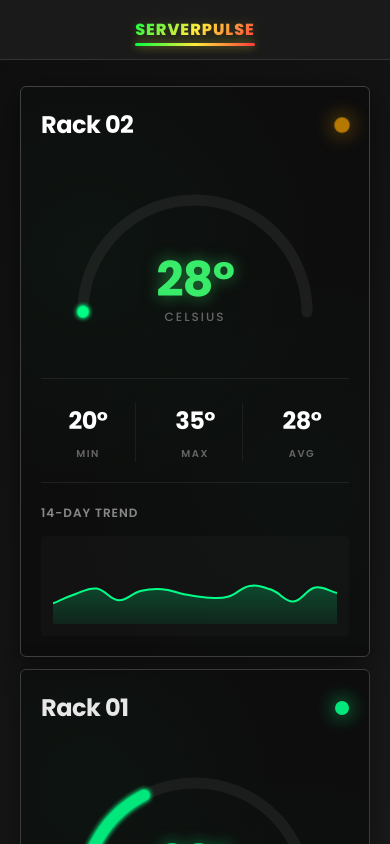
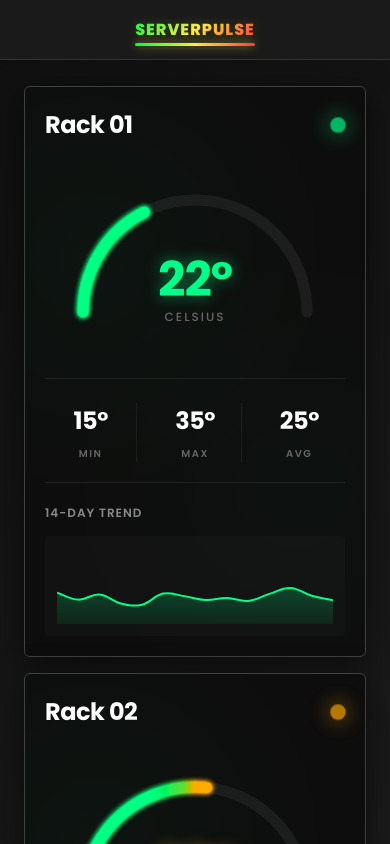
Before and after one commit to ShewonGun/ServerPulse, an Angular app in the folder serverpulse-frontend/: page / in a window 390 px wide. Built offline with nearby package versions, Linux system fonts and the light colour scheme.

Commit message:
mobile res done

```diff
--- a/serverpulse-frontend/src/app/pages/dashboard-page/dashboard-page.component.html
+++ b/serverpulse-frontend/src/app/pages/dashboard-page/dashboard-page.component.html
@@ -1,11 +1,13 @@
 <div class="dashboard-container">
-  <div class="dashboard-layout">
-    <!-- Featured Card (Large) -->
-    <div class="featured-section">
-      <div class="featured-card">
-        <app-server-card [data]="featuredServer" [showChart]="true"></app-server-card>
+  <div class="dashboard-layout" [class.mobile-view]="isMobileView()">
+    <!-- Featured Card (Large) - Hidden on mobile -->
+    @if (!isMobileView()) {
+      <div class="featured-section">
+        <div class="featured-card">
+          <app-server-card [data]="featuredServer" [showChart]="true"></app-server-card>
+        </div>
       </div>
-    </div>
+    }
 
     <!-- Right Section: Small Cards + Pagination -->
     <div class="right-section">
@@ -13,13 +15,13 @@
       <div class="small-cards-section">
         @for (server of smallCards; track trackByServerName($index, server)) {
           <div class="small-card">
-            <app-server-card [data]="server" [showChart]="false"></app-server-card>
+            <app-server-card [data]="server" [showChart]="isMobileView()"></app-server-card>
           </div>
         }
       </div>
 
-      <!-- Pagination Controls -->
-      @if (totalPages > 1) {
+      <!-- Pagination Controls - Hidden on mobile -->
+      @if (totalPages > 1 && !isMobileView()) {
         <div class="pagination-controls">
           <button
             class="pagination-btn prev"
--- a/serverpulse-frontend/src/app/pages/dashboard-page/dashboard-page.component.scss
+++ b/serverpulse-frontend/src/app/pages/dashboard-page/dashboard-page.component.scss
@@ -10,6 +10,13 @@
   gap: 1.5rem;
   min-height: calc(100vh - 120px);
   padding: 0;
+
+  // Mobile view - single column, no featured card
+  &.mobile-view {
+    grid-template-columns: 1fr;
+    gap: 1rem;
+    padding: 0;
+  }
 }
 
 .right-section {
@@ -174,6 +181,32 @@
     padding: 0;
     grid-template-columns: 1fr;
     gap: 1rem;
+
+    &.mobile-view {
+      .right-section {
+        width: 100%;
+      }
+
+      .small-cards-section {
+        display: flex;
+        flex-direction: column;
+        gap: 1rem;
+        margin-top: 0;
+        padding: 0 0.5rem 1rem;
+      }
+
+      .small-card {
+        transform: none;
+        margin: 0;
+        width: 100%;
+        opacity: 1;
+
+        app-server-card {
+          display: block;
+          width: 100%;
+        }
+      }
+    }
   }
 
   .featured-section {
--- a/serverpulse-frontend/src/app/pages/dashboard-page/dashboard-page.component.ts
+++ b/serverpulse-frontend/src/app/pages/dashboard-page/dashboard-page.component.ts
@@ -15,6 +15,9 @@ export class DashboardPageComponent implements OnInit, OnDestroy {
   // Pagination for small cards
   currentPage = signal(0);
   readonly itemsPerPage = 6;
+
+  // Mobile view detection
+  isMobileView = signal(false);
 
   // Array constructor for template
   protected readonly Array = Array;
@@ -97,14 +100,39 @@ export class DashboardPageComponent implements OnInit, OnDestroy {
   ];
 
   ngOnInit(): void {
-    // Start auto-rotation every 5 seconds
-    this.startRotation();
+    // Check if mobile view
+    this.checkMobileView();
+
+    // Listen for window resize
+    window.addEventListener('resize', () => this.checkMobileView());
+
+    // Start auto-rotation every 5 seconds (only if not mobile)
+    if (!this.isMobileView()) {
+      this.startRotation();
+    }
   }
 
   ngOnDestroy(): void {
     // Clear interval on component destruction
     if (this.rotationInterval) {
       clearInterval(this.rotationInterval);
+    }
+
+    // Remove resize listener
+    window.removeEventListener('resize', () => this.checkMobileView());
+  }
+
+  private checkMobileView(): void {
+    this.isMobileView.set(window.innerWidth <= 768);
+
+    // Stop or start rotation based on view
+    if (this.isMobileView()) {
+      if (this.rotationInterval) {
+        clearInterval(this.rotationInterval);
+        this.rotationInterval = undefined;
+      }
+    } else if (!this.rotationInterval) {
+      this.startRotation();
     }
   }
 
@@ -123,6 +151,11 @@ export class DashboardPageComponent implements OnInit, OnDestroy {
 
   // Get the smaller cards (all except the featured one) with pagination
   get smallCards(): ServerTemperatureData[] {
+    // In mobile view, show all cards
+    if (this.isMobileView()) {
+      return this.serverData;
+    }
+
     const allSmallCards = this.serverData.filter((_, index) => index !== this.featuredServerIndex());
     const startIndex = this.currentPage() * this.itemsPerPage;
     const endIndex = startIndex + this.itemsPerPage;
--- a/serverpulse-frontend/src/app/shared/serverCard/server-card-component.ts
+++ b/serverpulse-frontend/src/app/shared/serverCard/server-card-component.ts
@@ -44,11 +44,13 @@ export class ServerCardComponent implements OnInit, OnDestroy, AfterViewInit, On
     }
 
     if (isPlatformBrowser(this.platformId)) {
-      // For small cards (no chart), set immediately for faster loading
-      if (!this.showChart) {
-        this.gaugeProgress = this.gaugePercentage;
-      } else {
-        // For featured card (with chart), animate from 0
+      // Always set gauge progress immediately to ensure it displays
+      this.gaugeProgress = this.gaugePercentage;
+
+      // Only animate for featured cards in desktop view
+      // Mobile view and small cards get immediate display
+      if (this.showChart && window.innerWidth > 768) {
+        // Reset and animate for featured card on desktop
         this.gaugeProgress = 0;
         setTimeout(() => this.animateGauge(), 100);
       }
@@ -98,15 +100,22 @@ export class ServerCardComponent implements OnInit, OnDestroy, AfterViewInit, On
       }
     }
 
-    // When showChart changes from false to true, create the chart
-    if (changes['showChart'] && changes['showChart'].currentValue === true &&
-        changes['showChart'].previousValue === false) {
-      // Delay chart creation slightly to ensure DOM is ready
-      setTimeout(() => {
-        if (isPlatformBrowser(this.platformId) && this.trendChart) {
-          this.createTrendChart();
+    // When showChart changes from false to true, ensure gauge is set and create the chart
+    if (changes['showChart']) {
+      if (isPlatformBrowser(this.platformId)) {
+        // Ensure gauge progress is set when showChart changes
+        this.gaugeProgress = this.gaugePercentage;
+
+        // If chart is now shown, create it
+        if (changes['showChart'].currentValue === true) {
+          // Delay chart creation slightly to ensure DOM is ready
+          setTimeout(() => {
+            if (this.trendChart) {
+              this.createTrendChart();
+            }
+          }, 100);
         }
-      }, 100);
+      }
     }
   }
 
```
